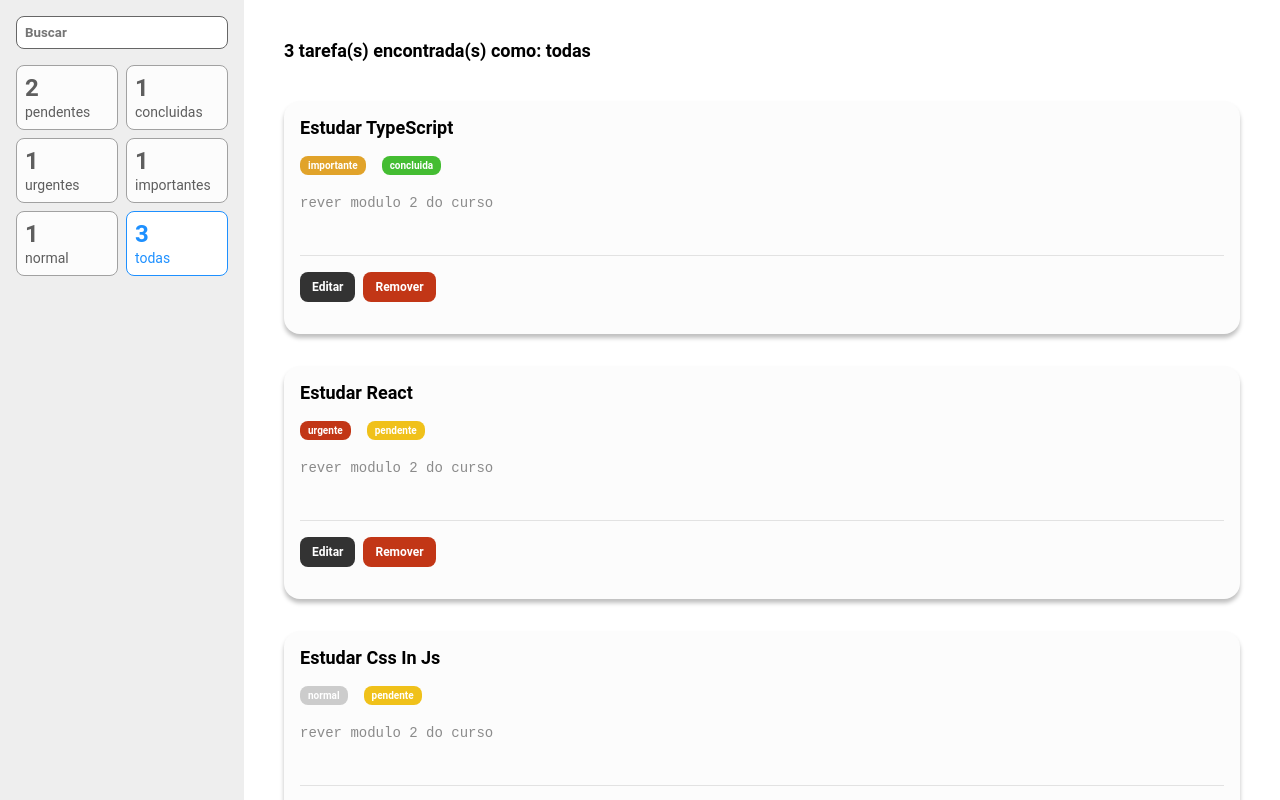
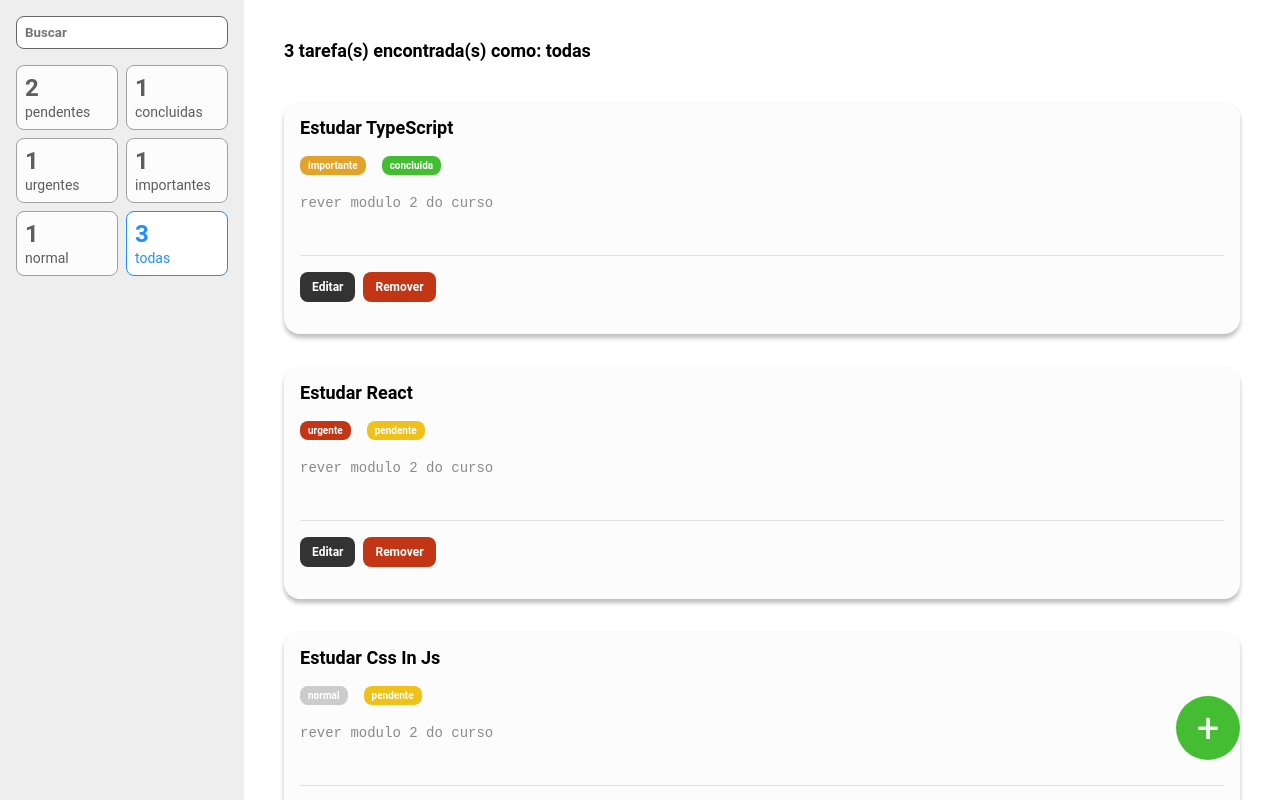
Before and after one commit to TallysonFreitas/Projeto-EBAC, a React (Create React App) app: page / in a window 1280 px wide. Built offline with nearby package versions, Linux system fonts and the light colour scheme; the HTML template or start-up script is replaced by a standard one.

Commit message:
commit aula 12

```diff
--- a/src/App.tsx
+++ b/src/App.tsx
@@ -1,3 +1,4 @@
+import Cadastro from './pages/Cadastro'
 import Home from './pages/Home'
 import store from './store'
 import EstiloGlobal, { Container } from './styles'
@@ -11,7 +12,7 @@ const rotas = createBrowserRouter([
   },
   {
     path: '/novo',
-    element: <h1>Nova tarefa</h1>
+    element: <Cadastro />
   }
 ])
 
--- /dev/null
+++ b/src/components/BotaoAdicionar/index.tsx
@@ -0,0 +1,7 @@
+import { Cicurlo } from './style'
+
+const BotaoAdicionar = () => {
+  return <Cicurlo to="/novo">+</Cicurlo>
+}
+
+export default BotaoAdicionar
--- /dev/null
+++ b/src/components/BotaoAdicionar/style.ts
@@ -0,0 +1,18 @@
+import styled from 'styled-components'
+import { Link } from 'react-router-dom'
+
+export const Cicurlo = styled(Link)`
+  height: 64px;
+  width: 64px;
+  background-color: #44bd32;
+  color: #fff;
+  position: fixed;
+  bottom: 40px;
+  right: 40px;
+  border-radius: 50%;
+  display: flex;
+  align-items: center;
+  justify-content: center;
+  text-decoration: none;
+  font-size: 40px;
+`
--- /dev/null
+++ b/src/pages/Cadastro/index.tsx
@@ -0,0 +1,5 @@
+const Cadastro = () => {
+  return <div>ola mundo</div>
+}
+
+export default Cadastro
--- a/src/pages/Home/index.tsx
+++ b/src/pages/Home/index.tsx
@@ -1,3 +1,4 @@
+import BotaoAdicionar from '../../components/BotaoAdicionar'
 import BarraLateral from '../../containers/Barralateral'
 import ListaDeTarefas from '../../containers/ListaDeTarefas'
 
@@ -6,6 +7,7 @@ const Home = () => {
     <>
       <BarraLateral />
       <ListaDeTarefas />
+      <BotaoAdicionar />
     </>
   )
 }
```
